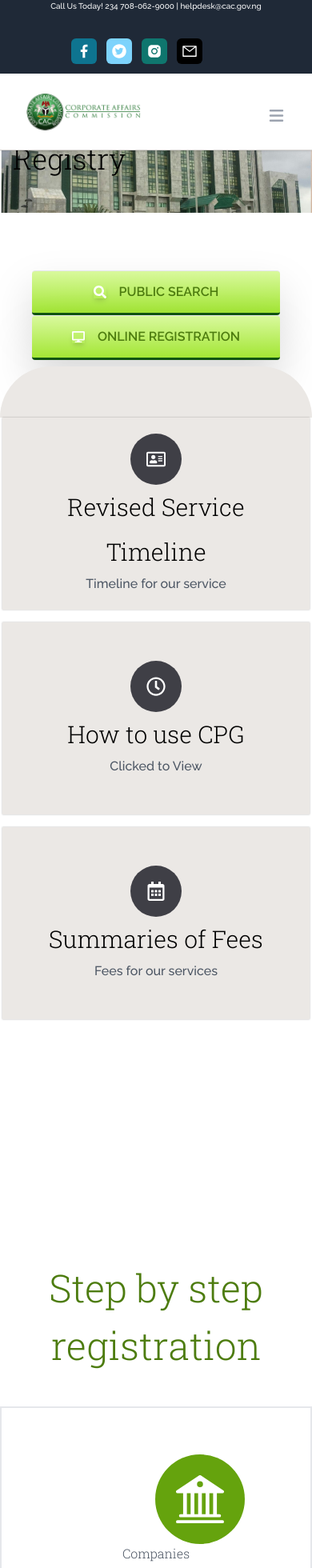
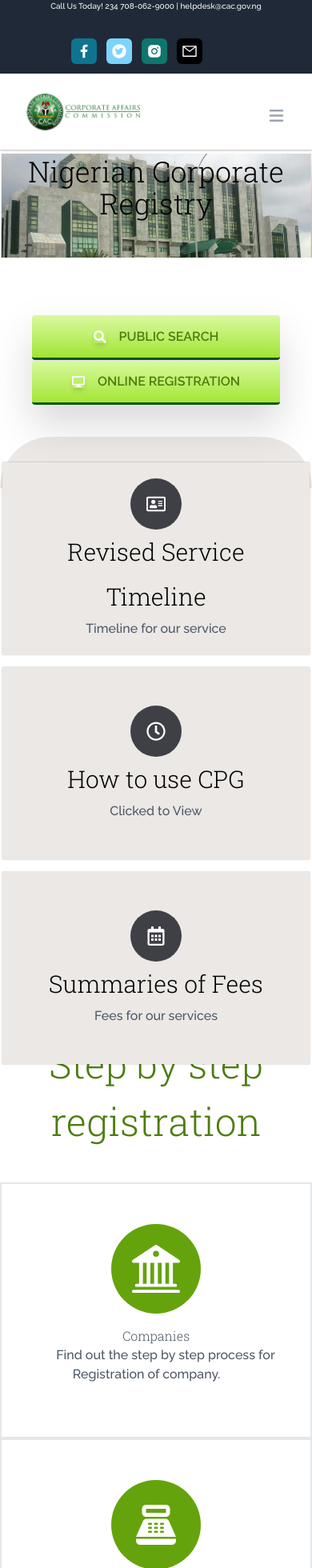
Before and after one commit to kennyoderinde/cac-clone, a React (Create React App) app: page / in a window 390 px wide. Shown: the part 20-1980 px from the top of the page at 80% size. Built offline with nearby package versions, Linux system fonts and the light colour scheme; a web font is replaced by a local one.

Commit message:
worked on the about page responsiveness

```diff
--- a/src/Components/Navigation/Navbar/NavbarItem.js
+++ b/src/Components/Navigation/Navbar/NavbarItem.js
@@ -42,7 +42,7 @@ const Navbar = () => {
     </div>
 
     {nav && (
-      <nav className=" z-30 sm:hidden inline-block items-start justify-start w-full mt-8 ">
+      <nav className=" z-30 sm:hidden inline-block items-start justify-start w-full mt-0 ">
       <ul className=" bg-stone-100 mt-8" style={{ fontFamily: 'Roboto Slab' }}>
         {navItems.map((item) => (
           <li
--- a/src/Components/Pages/AboutUs/AboutUs.js
+++ b/src/Components/Pages/AboutUs/AboutUs.js
@@ -37,12 +37,12 @@ const AboutUs = () => {
           </div>
         </div>
 
-        <div className= ' sm:relative relative sm:flex sm:flex-col flex flex-col items-center justify-center sm:w-full w-full sm:h-[31rem] h-[61rem] sm:-mt-8 mt-40 bg-white'>
-          <p className= 'text-black sm:text-6xl text-4xl flex text-center font-light leading-snug sm:mt-10 -mt-10'  style={{ fontFamily: 'Roboto Slab' }}>Functions of the Commission</p>
+        <div className= ' sm:relative relative sm:flex sm:flex-col flex flex-col items-center justify-center sm:w-full w-full sm:h-[31rem] h-[74rem] sm:-mt-8 mt-40 bg-white'>
+          <p className= 'text-black sm:text-6xl text-4xl flex text-center font-light leading-snug sm:mt-10 mt-20'  style={{ fontFamily: 'Roboto Slab' }}>Functions of the Commission</p>
 
           <div className="grid justify-center md:justify-end">
             <p className="px-14 py-6">The functions of the Commission as set out in section 7 of the Companies and Allied Matters Act, includes the following:</p>
-            <ul className="flex flex-col items-start justify-start -space-y-20 text-base sm:p-14 sm:-mt-32 px-10  py-5 w-full">
+            <ul className="flex flex-col items-start justify-start -space-y-20 text-base sm:p-14 sm:-mt-32 -mt-20 px-10  py-5 w-full">
               <li className="text-base font-poppins text-stone-600 p-14">To administer the Act, including the regulation and supervision of the formation, incorporation, management and winding up of companies</li>
               <li className="text-base font-poppins text-stone-600 p-14">To establish and maintain companies registry and offices in all the states of the Federation suitably and adequately equipped to discharge its functions under the Act or any law in respect of which it is charged with responsibility.</li>
               <li className="text-base font-poppins text-stone-600 p-14">Arrange and conduct an investigation into the affairs of any company where the interests of the shareholders and the public so demand.</li>
@@ -56,7 +56,7 @@ const AboutUs = () => {
         <Switch className= 'absolute' />
         <CoreValues />
 
-        <div className=' relative sm:top-52 top-72 '>
+        <div className='w-full h-screen relative sm:top-52 top-80 '>
           <div className= ' w-full h-3 bg-lime-600 sm:mt-4'></div>
           <div className= ' sm:w-full sm:h-full bg-[#dadbd9]'>
             <p className=' font-semibold uppercase font-poppins sm:pt-14 sm:ml-20 ml-20 pt-5'>CORPORATE HEADQUARTERS</p>
@@ -68,7 +68,7 @@ const AboutUs = () => {
               Nigeria.
             </span>
           </div>
-          <div className= 'flex item-center justify-center text-center w-full h-16 bg-lime-900 font-poppins text-white text-xs pt-6'>© Copyright 2019 - 2023 | CAC | All Rights Reserved | Powered by @kennyoderyndeh</div>
+          <div className= 'flex item-center justify-center text-center w-full h-16 bg-lime-900 font-poppins text-white text-sm pt-6'>© Copyright 2019 - 2023 | CAC | All Rights Reserved | Powered by @kennyoderyndeh</div>
           </div>
 
       </div>
--- a/src/Components/Pages/AboutUs/Switch/Switch.js
+++ b/src/Components/Pages/AboutUs/Switch/Switch.js
@@ -54,7 +54,7 @@ const SwitchPage = () => {
   };
 
   return (
-    <div id="experienceSection" className=' sm:z-30 absolute sm:absolute bg-[#020c1b]  sm:p-4 w-full sm:w-full '>
+    <div id="experienceSection" className=' sm:z-30 absolute sm:absolute bg-[#020c1b]  sm:p-4 w-full sm:w-full mt-10 '>
 
         <div className="">
           <div className="  ">
--- a/src/Components/Pages/Home/CircleIcon.js
+++ b/src/Components/Pages/Home/CircleIcon.js
@@ -22,25 +22,24 @@ const StepIcon = () => {
 
   return (
     <div className='w-full h-96 sm:w-full sm:h-96 sm:mt-20 mt-10 '>
-    <div className= ' grid sm:flex sm:items-center items-center justify-center text-center sm:space-x-16 '>
-      {IconData.map(({ id, icon: Icon, title, text2, path }) => ( // Fixed the variable name 'icon' to 'Icon' and added parentheses for mapping
-        <div className=' w-full h-80 sm:w-80 sm:h-80 border-2 flex justify-center items-center sm:flex sm:justify-center sm:space-y-10 space-y-10 ml-0  '
-        key={id}
-        >
-          <Link to={path} className=" mt-6 sm:mt-10" onClick={handleButtonClick}>
-            <div className=" w-28 h-28 sm:w-28 sm:h-28 rounded-full bg-lime-600 flex justify-center items-center sm:mt-0 -mt-10 ml-48 sm:ml-24 ">
-              <Icon  className=' text-white text-6xl flex  sm:text-white sm:text-6xl sm:flex text-center ripple-effect '/>
-            </div> {/* Render the icon component */}
+    <div className='grid sm:flex sm:items-center items-center justify-center text-center sm:space-x-16'>
+  {IconData.map(({ id, icon: Icon, title, text2, path }) => (
+    <div className='w-full h-80 sm:w-80 sm:h-80 border-2 flex justify-center items-center sm:flex sm:justify-center sm:space-y-10 space-y-10 ml-0' key={id}>
+      <Link to={path} className="mt-6 sm:mt-10 flex flex-col items-center" onClick={handleButtonClick}>
+        <div className="w-28 h-28 sm:w-28 sm:h-28 rounded-full bg-lime-600 flex justify-center items-center -mt-10">
+          <Icon className='text-white text-6xl flex sm:text-white sm:text-6xl ripple-effect' />
+        </div>
 
-            <span className="text-base text-gray-600 font-light sm:mt-12 pt-6 sm:items-center sm:text-center text-center  " style={{ fontFamily: 'Roboto Slab' }}>{title}</span> {/* Changed 'text' to 'title' */}
+        <span className="text-base text-gray-600 font-light mt-4" style={{ fontFamily: 'Roboto Slab' }}>{title}</span>
 
-            <div>
-                <span className="text-base text-gray-600 font-medium sm:text-center text-center sm:items-center sm:px-0 px-6 ">{text2}</span>
-            </div>
-          </Link>
+        <div>
+          <span className="text-base text-gray-600 font-medium px-6 mt-2">{text2}</span>
         </div>
-      ))}
+      </Link>
     </div>
+  ))}
+</div>
+
     </div>
   );
 }
--- a/src/Components/Pages/Home/Home.js
+++ b/src/Components/Pages/Home/Home.js
@@ -11,10 +11,10 @@ const Home = () => {
   return (
     <>
     <div className='sm:max-w-full sm:h-full'>
-      <img src={cacBuilding} alt='' className='sm:w-full sm:h-full sm:mt-28  w-full h-full mt-10 '/>
-      <h1 className=' sm:flex sm:items-center sm:justify-center sm:text-7xl sm:font-light flex flex-wrap items-center justify-center px-4 text-4xl font-light sm:-mt-64 -mt-32  delay-700 duration-700' style={{ fontFamily: 'Roboto Slab' }}>Nigerian Corporate Registry</h1>
+      <img src={cacBuilding} alt='' className='sm:w-full sm:h-full sm:mt-28  w-full h-full mt-24 '/>
+      <h1 className=' sm:flex sm:items-center sm:justify-center sm:text-8xl sm:font-light flex flex-wrap items-center text-center justify-center px-4 text-4xl font-light sm:-mt-80 -mt-32  delay-700 duration-700' style={{ fontFamily: 'Roboto Slab' }}>Nigerian Corporate Registry</h1>
 
-      <div className='  mt-20 m p-10 sm:flex sm:items-center sm:justify-center sm:space-x-20 sm:mt-40 sm:p-14'>
+      <div className='  mt-20 m p-10 sm:flex sm:items-center sm:justify-center sm:space-x-20 sm:mt-60 sm:p-14'>
         <button className=' z-0 sm:z-0 w-full h-14 flex items-center  sm:w-full sm:h-14 sm:p-2 sm:flex justify-center sm:items-center uppercase text-lime-700 font-semibold gap-4 border-t border-b-2  bg-gradient-to-t from-lime-400  to-lime-200 rounded drop-shadow-2xl ' style={{ borderBottom: '3px solid rgb(17, 85, 17)'}}>
           <FaSearch className=" sm:text-base text-white shadow-md " /> Public Search
         </button>
@@ -25,19 +25,19 @@ const Home = () => {
       </div>
     </div>
 
-    <div className=' relative w-full h-16 -top-8  sm:relative sm:w-full sm:h-24 sm:-top-8 rounded-t-full  bg-[#ebe8e5] '></div>
+    <div className='  w-full h-16 -top-8 sm:w-full sm:h-24 sm:-top-8 rounded-t-full  bg-[#ebe8e5] '></div>
 
     <Cards />
 
       {/* Text: Step by step registration */}
-    <div className=' text-5xl sm:text-7xl font-light text-lime-700 sm:flex sm:justify-center text-center sm:-mt-32 mt-44 leading-normal' style={{ fontFamily: 'Roboto Slab' }}>Step by step registration </div>
+    <div className=' text-5xl sm:text-7xl font-light text-lime-700 sm:flex sm:justify-center text-center sm:-mt-32 -mt-40 leading-normal' style={{ fontFamily: 'Roboto Slab' }}>Step by step registration </div>
 
 
     {/* displays the 3 icons */}
     <CircleIcon />
-    <div className='mt-[36rem] sm:mt-4'>
+    <div className='w-full h-screen mt-[36rem] sm:mt-4'>
     <div className= ' w-full h-3 bg-lime-500'></div>
-    <div className= ' sm:w-full sm:h-full bg-[#ebe8e5]'>
+    <div className= ' sm:w-full sm:h-full bg-[#dadbd9]'>
       <p className=' font-semibold uppercase font-poppins sm:pt-14 sm:ml-20 ml-20 pt-5'>CORPORATE HEADQUARTERS</p>
       <img src={CoatArms} alt='coat-arm' className='sm:w-48 sm:h-48 w-28 h-28 mt-8 ml-20'/>
       <span className=' w-40 h-60 flex items-start justify-start ml-20 pt-5 font-poppins font-semibold'>
--- a/tailwind.config.js
+++ b/tailwind.config.js
@@ -34,7 +34,7 @@ module.exports = {
       },
 
       height: {
-        '61' : '61rem',
+        '74' : '74rem',
         '42' : '42rem',
         '31' : '31rem',
 
```
Lines whose indentation alone changed are shown as unchanged.
